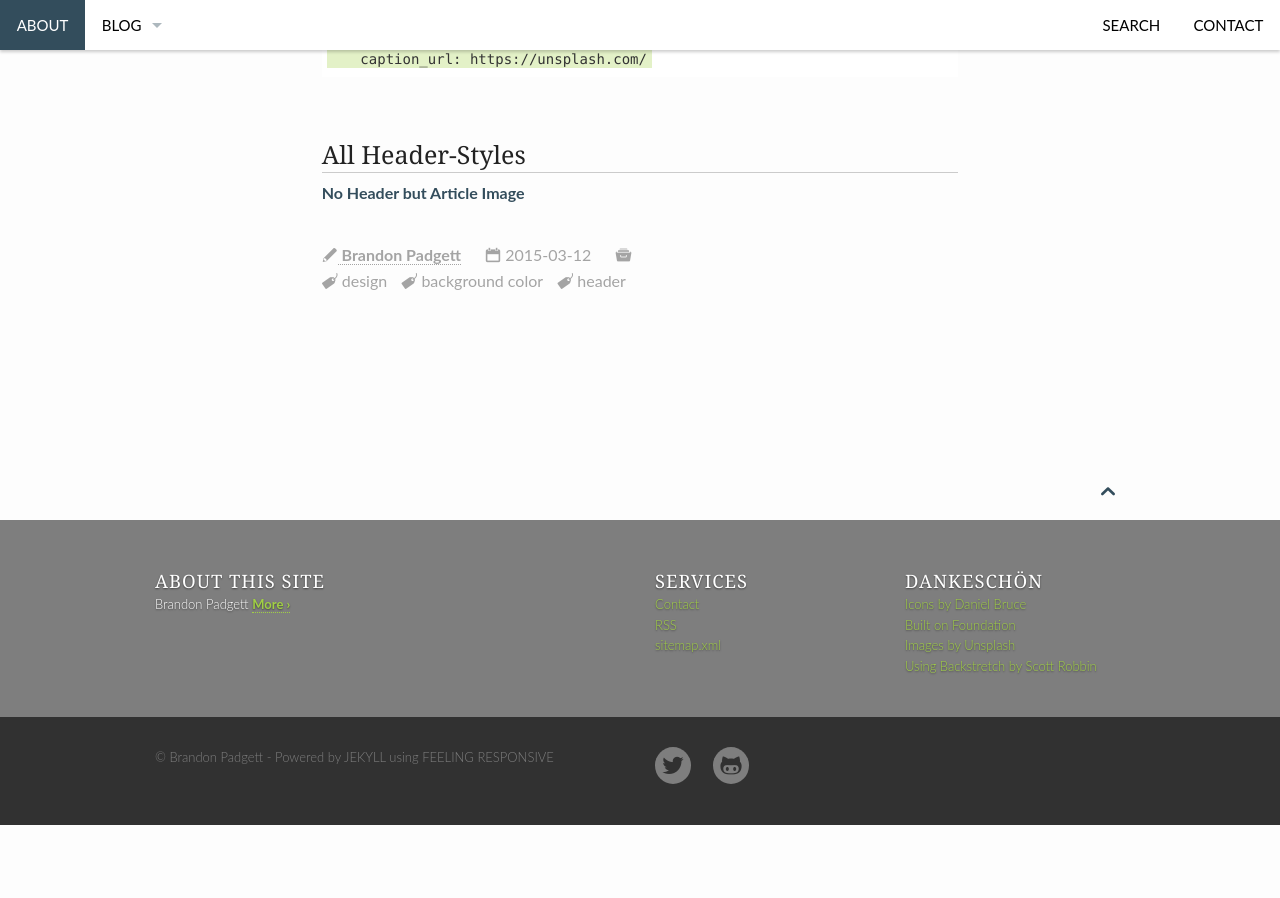
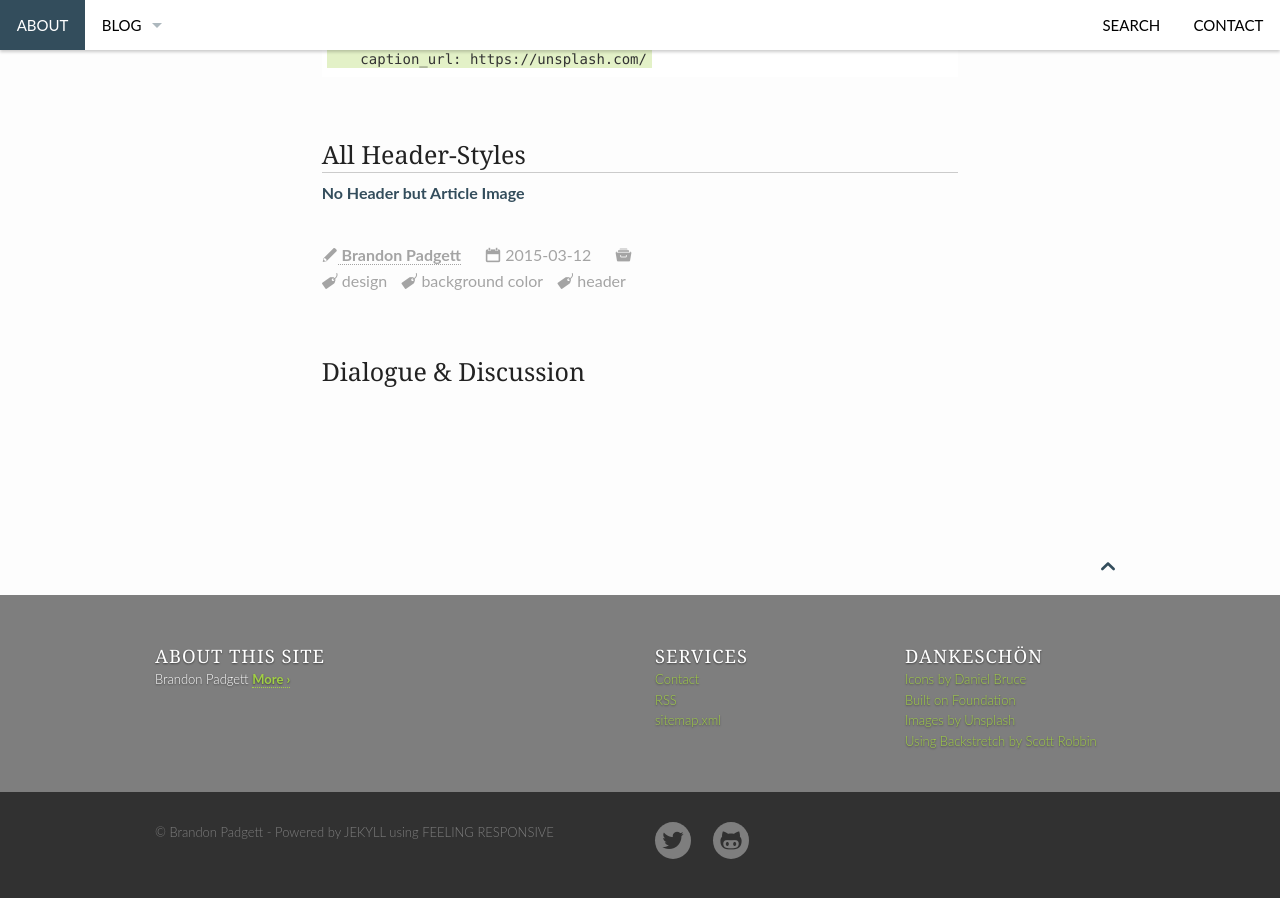
Before and after one commit to gerane/gerane.github.io, a Jekyll site: the page built from _posts/2015-03-12-no-header-but-image.md, in a window 1280 px wide and 900 px high, scrolled down 761 px. Built offline with Jekyll 4.4.1, drawn with Linux system fonts in a browser that asks for light colours; comment, search, counter and statistics services are not loaded; before the commit the page ends 1586 px from its top, so only the background shows below that; part of the change alters nothing that is shown.

```diff
--- a/_config.yml
+++ b/_config.yml
@@ -95,7 +95,7 @@ defaults:
     values:
       show_meta: true   # Show metadata beneath all posts
       # sidebar:        # Possible values › left, right › by default there will be no sidebar
-      comments: false
+      comments: true
       author: "your_author_name"
 
 
@@ -119,7 +119,7 @@ defaults:
 #  /____/_____/\____/    Verify Website to Webmaster Tools
 
 # google_author:             "https://plus.google.com/u/0/118311555303973066167"
-# google_site_verification:  "Q6ClbbXwiMAx3gzVW12NSxW_87fZzqwR2jD8_R2jYIk"
+google_site_verification:  "Q6ClbbXwiMAx3gzVW12NSxW_87fZzqwR2jD8_R2jYIk"
 # bing_webmastertools_id:    "0FB4C028ABCF07C908C54386ABD2D97F"
 # alexa_verify_id:         ""
 
```
